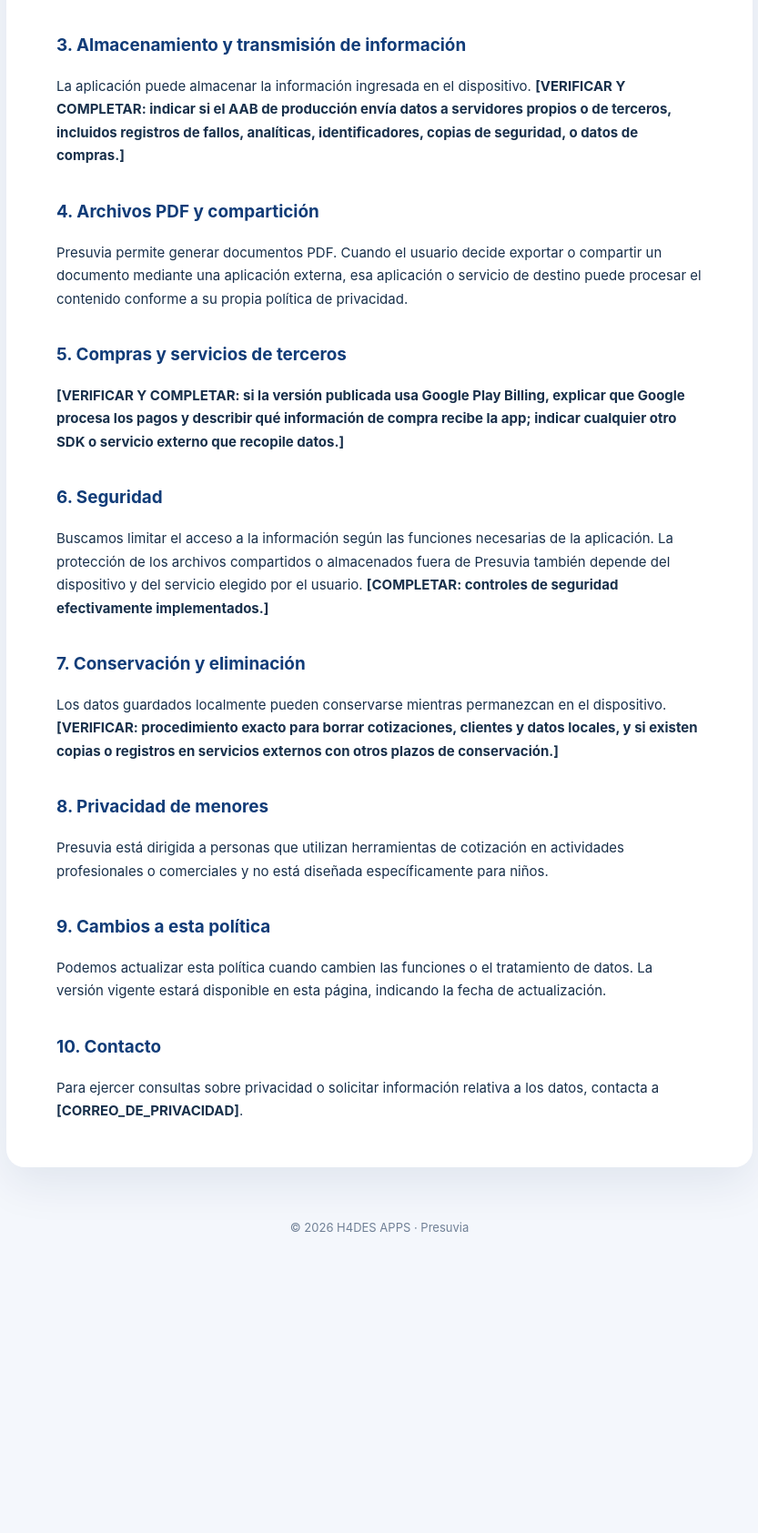
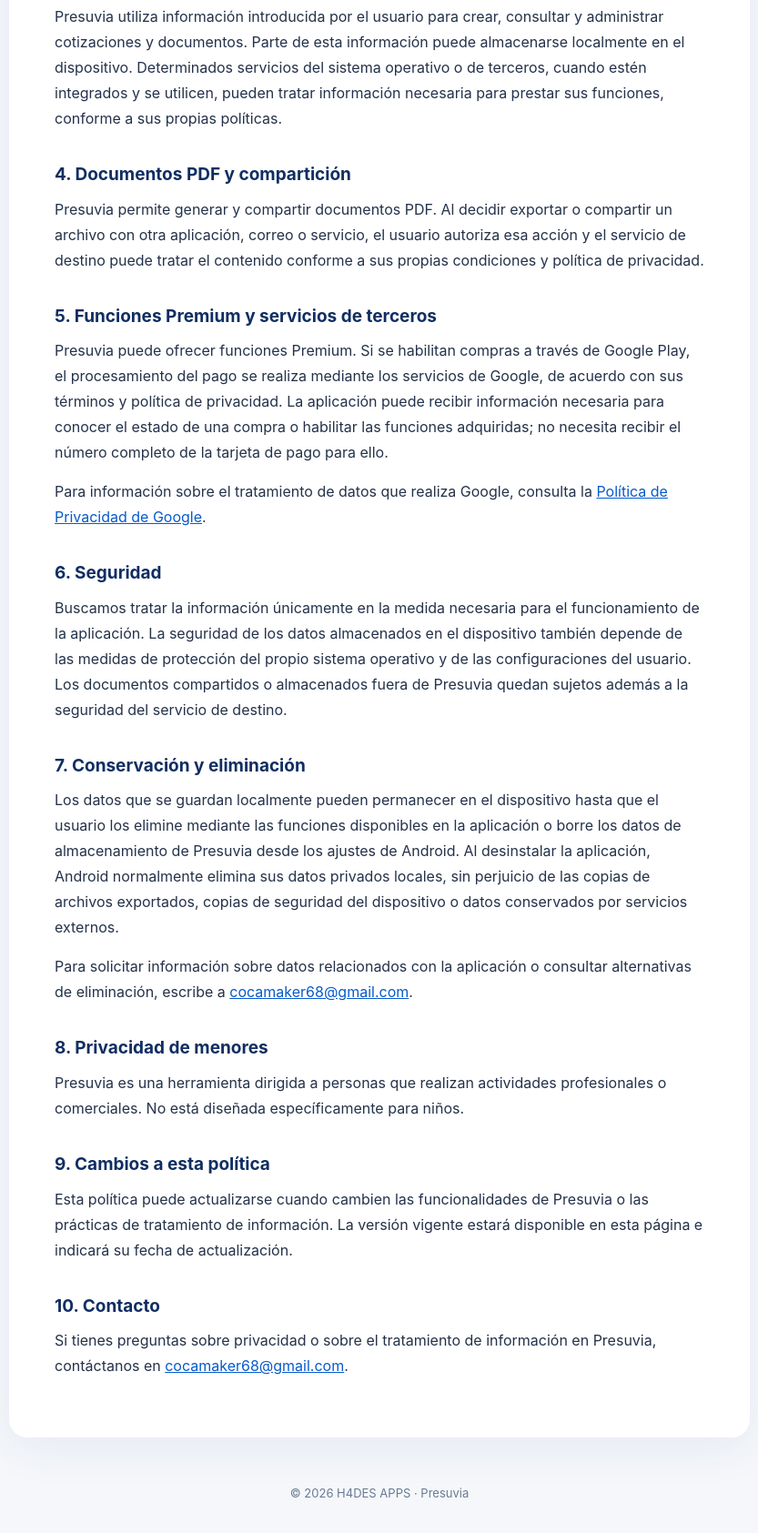
Before and after one commit to cocamaker68-collab/presuvia-privacy, a plain HTML site: page index.html in a window 1280 px wide. Shown: the part 850-2535 px from the top of the page at 91% size, without its empty margins (223-1056 px from the left). Before the commit the page ends 2230 px from the top, so only its background shows below. Drawn offline with Linux system fonts and the light colour scheme.

Commit message:
Update2 index.html

```diff
--- a/index.html
+++ b/index.html
@@ -1,42 +1,44 @@
 <!doctype html>
-<html lang="es">
+<html lang="es-419">
 <head>
-<meta charset="utf-8"><meta name="viewport" content="width=device-width, initial-scale=1">
-<meta name="color-scheme" content="light"><meta name="description" content="Política de privacidad de Presuvia, aplicación de cotizaciones y presupuestos de H4DES APPS.">
-<title>Política de privacidad | Presuvia</title>
-<style>
-:root{font-family:Inter,ui-sans-serif,system-ui,-apple-system,"Segoe UI",Arial,sans-serif;color:#18304b;background:#f4f7fc}*{box-sizing:border-box}body{margin:0;line-height:1.7}.top{background:linear-gradient(125deg,#0b2348,#1356b3);color:white;padding:58px 20px 74px}.wrap{max-width:820px;margin:auto}.brand{font-size:15px;font-weight:750;letter-spacing:.09em;color:#b8dbff}.top h1{font-size:clamp(2rem,5vw,3rem);line-height:1.16;margin:20px 0 12px}.top p{color:#d6e8ff;max-width:650px}.card{max-width:820px;margin:-36px auto 55px;padding:34px clamp(20px,5vw,55px);background:#fff;border-radius:20px;box-shadow:0 18px 50px #0c2a5815}h2{margin-top:33px;font-size:1.18rem;color:#113c78}p,li{font-size:15px}ul{padding-left:20px}.meta{color:#53677d}.note{border-left:4px solid #dd8d27;background:#fff7e7;padding:13px 16px;border-radius:7px}.switch{display:flex;justify-content:flex-end;margin-top:10px}.switch button{background:#e7f0ff;border:0;border-radius:999px;padding:8px 16px;color:#174e9e;cursor:pointer;font-weight:700}a{color:#145db2}footer{text-align:center;font-size:13px;color:#708096;margin:20px} @media(max-width:600px){.card{border-radius:0;margin-top:-25px}.top{padding-bottom:55px}}
-</style>
+  <meta charset="utf-8">
+  <meta name="viewport" content="width=device-width,initial-scale=1">
+  <meta name="description" content="Política de privacidad de Presuvia, aplicación de cotizaciones y presupuestos de H4DES APPS.">
+  <meta name="color-scheme" content="light">
+  <title>Política de privacidad | Presuvia</title>
+  <style>
+    :root{font-family:Inter,ui-sans-serif,system-ui,-apple-system,"Segoe UI",Arial,sans-serif;color:#24324a;background:#f5f7fb;font-synthesis:none}
+    *{box-sizing:border-box}body{margin:0;line-height:1.75}header{background:linear-gradient(115deg,#071e46,#124eb4);color:#fff;padding:58px 22px 55px}header .wrap,.main{max-width:850px;margin:auto}header .brand{font-size:15px;font-weight:750;letter-spacing:.09em;text-transform:uppercase;color:#a9dcff}h1{font-size:clamp(28px,5vw,42px);line-height:1.2;margin:12px 0 16px}header p{margin:0;color:#d4e6ff}main{max-width:850px;margin:-24px auto 50px;padding:0 18px;position:relative}.paper{border-radius:20px;background:#fff;box-shadow:0 12px 50px #19396812;padding:clamp(22px,5vw,50px)}h2{color:#102e62;font-size:19px;line-height:1.4;margin:35px 0 10px}h2:first-of-type{margin-top:24px}p{margin:9px 0 15px}.meta{background:#f3f7fc;padding:18px;border-radius:12px;font-size:14px;line-height:1.8}.meta strong{color:#0b377c}a{color:#075acc;overflow-wrap:anywhere}a:hover{text-decoration:none}footer{text-align:center;color:#697b93;font-size:13px;padding:0 15px 32px}@media(max-width:480px){header{padding-top:44px}.paper{border-radius:16px}}
+  </style>
 </head>
 <body>
-<header class="top"><div class="wrap"><div class="brand">PRESUVIA · H4DES APPS</div><div class="switch"><button id="langBtn" type="button" onclick="setLanguage()">English</button></div><h1 id="hero">Política de privacidad</h1><p id="subtitle">Información sobre el tratamiento de datos en la aplicación Presuvia.</p></div></header>
-<main class="card" id="es">
-<p class="meta"><strong>Última actualización:</strong> 16 de noviembre de 2026<br><strong>Aplicación:</strong> Presuvia<br><strong>Desarrollador:</strong> H4DES APPS<br><strong>Identificador Android:</strong> com.h4desapps.presuvia</p>
-<p class="note"><strong>Antes de publicar:</strong> sustituir el correo de contacto y verificar las afirmaciones sobre transmisión de datos, servicios de terceros y compras con una auditoría del AAB de producción. Eliminar este aviso una vez verificado.</p>
-<h2>1. Responsable y contacto</h2><p>H4DES APPS desarrolla Presuvia, una aplicación para preparar y administrar cotizaciones y presupuestos. Para consultas sobre privacidad, escríbenos a <strong>[CORREO_DE_PRIVACIDAD]</strong>.</p>
-<h2>2. Información utilizada por la aplicación</h2><p>Para permitir la creación de cotizaciones, Presuvia permite introducir datos de clientes, empresas, productos y servicios, importes, impuestos y otros detalles comerciales. La aplicación también puede guardar preferencias y documentos generados.</p>
-<h2>3. Almacenamiento y transmisión de información</h2><p>La aplicación puede almacenar la información ingresada en el dispositivo. <strong>[VERIFICAR Y COMPLETAR: indicar si el AAB de producción envía datos a servidores propios o de terceros, incluidos registros de fallos, analíticas, identificadores, copias de seguridad, o datos de compras.]</strong></p>
-<h2>4. Archivos PDF y compartición</h2><p>Presuvia permite generar documentos PDF. Cuando el usuario decide exportar o compartir un documento mediante una aplicación externa, esa aplicación o servicio de destino puede procesar el contenido conforme a su propia política de privacidad.</p>
-<h2>5. Compras y servicios de terceros</h2><p><strong>[VERIFICAR Y COMPLETAR: si la versión publicada usa Google Play Billing, explicar que Google procesa los pagos y describir qué información de compra recibe la app; indicar cualquier otro SDK o servicio externo que recopile datos.]</strong></p>
-<h2>6. Seguridad</h2><p>Buscamos limitar el acceso a la información según las funciones necesarias de la aplicación. La protección de los archivos compartidos o almacenados fuera de Presuvia también depende del dispositivo y del servicio elegido por el usuario. <strong>[COMPLETAR: controles de seguridad efectivamente implementados.]</strong></p>
-<h2>7. Conservación y eliminación</h2><p>Los datos guardados localmente pueden conservarse mientras permanezcan en el dispositivo. <strong>[VERIFICAR: procedimiento exacto para borrar cotizaciones, clientes y datos locales, y si existen copias o registros en servicios externos con otros plazos de conservación.]</strong></p>
-<h2>8. Privacidad de menores</h2><p>Presuvia está dirigida a personas que utilizan herramientas de cotización en actividades profesionales o comerciales y no está diseñada específicamente para niños.</p>
-<h2>9. Cambios a esta política</h2><p>Podemos actualizar esta política cuando cambien las funciones o el tratamiento de datos. La versión vigente estará disponible en esta página, indicando la fecha de actualización.</p>
-<h2>10. Contacto</h2><p>Para ejercer consultas sobre privacidad o solicitar información relativa a los datos, contacta a <strong>[CORREO_DE_PRIVACIDAD]</strong>.</p>
-</main>
-<main class="card" id="en" hidden>
-<p class="meta"><strong>Last updated:</strong> November 16, 2026<br><strong>App:</strong> Presuvia<br><strong>Developer:</strong> H4DES APPS<br><strong>Android package:</strong> com.h4desapps.presuvia</p>
-<p class="note"><strong>Before publishing:</strong> replace the contact email and verify all statements about data transmission, third-party services and purchases through an audit of the production AAB. Remove this notice after verification.</p>
-<h2>1. Controller and contact</h2><p>H4DES APPS develops Presuvia, an app for creating and managing quotations and estimates. For privacy questions, contact <strong>[PRIVACY_CONTACT_EMAIL]</strong>.</p>
-<h2>2. Information used by the app</h2><p>To create quotations, Presuvia lets users enter customer and business details, products and services, prices, taxes and other commercial information. The app may also store preferences and generated documents.</p>
-<h2>3. Storage and transmission</h2><p>The app may store information entered by users on their device. <strong>[VERIFY AND COMPLETE: describe whether the production AAB transmits any data to first- or third-party servers, including crash reports, analytics, identifiers, backups, or purchase records.]</strong></p>
-<h2>4. PDFs and sharing</h2><p>Presuvia can generate PDF documents. If a user chooses to export or share a document through another app, that destination app or service may process its contents under its own privacy policy.</p>
-<h2>5. Purchases and third parties</h2><p><strong>[VERIFY AND COMPLETE: if Google Play Billing is enabled in the published build, explain that Google processes payments and what purchase information the app receives; disclose any additional third-party SDKs collecting data.]</strong></p>
-<h2>6. Security</h2><p>We aim to limit access to information to what is necessary for the app's functions. Protection of files shared or stored outside Presuvia also depends on the user's device and chosen services. <strong>[COMPLETE: security measures actually implemented.]</strong></p>
-<h2>7. Retention and deletion</h2><p>Locally stored information may remain on the device. <strong>[VERIFY: exact process for deleting quotations, customers and app data, and whether third-party services retain copies or logs under separate retention periods.]</strong></p>
-<h2>8. Children</h2><p>Presuvia is intended for people using quotation tools in professional or commercial activities and is not specifically designed for children.</p>
-<h2>9. Changes</h2><p>We may update this policy if app features or data handling change. The current policy and its update date will be posted on this page.</p>
-<h2>10. Contact</h2><p>For privacy questions or requests relating to data, email <strong>cocamaker68@gmail.com</strong>.</p>
-</main><footer>© 2026 H4DES APPS · Presuvia</footer>
-<script>let lang='es';function setLanguage(){lang=lang==='es'?'en':'es';document.getElementById('es').hidden=lang!=='es';document.getElementById('en').hidden=lang!=='en';document.documentElement.lang=lang;document.getElementById('hero').textContent=lang==='es'?'Política de privacidad':'Privacy Policy';document.getElementById('subtitle').textContent=lang==='es'?'Información sobre el tratamiento de datos en la aplicación Presuvia.':'Information about data handling in the Presuvia app.';document.getElementById('langBtn').textContent=lang==='es'?'English':'Español'}</script>
-</body></html>
+<header><div class="wrap"><div class="brand">Presuvia · H4DES APPS</div><h1>Política de privacidad</h1><p>Información sobre el uso y tratamiento de datos en la aplicación Presuvia.</p></div></header>
+<main><article class="paper">
+<div class="meta"><strong>Última actualización:</strong> 16 de noviembre de 2026<br><strong>Aplicación:</strong> Presuvia<br><strong>Desarrollador:</strong> H4DES APPS<br></div>
+<h2>1. Responsable y contacto</h2>
+<p>H4DES APPS desarrolla Presuvia, una aplicación para preparar y administrar cotizaciones y presupuestos. Para consultas relacionadas con la privacidad puedes escribir a <a href="mailto:cocamaker68@gmail.com">cocamaker68@gmail.com</a>.</p>
+<h2>2. Información utilizada por la aplicación</h2>
+<p>Presuvia permite ingresar información relacionada con cotizaciones, como datos de clientes y empresas, productos, servicios, descripciones, cantidades, importes, impuestos y otros detalles comerciales. La aplicación también puede conservar preferencias y documentos generados para ofrecer sus funcionalidades.</p>
+<p>El usuario decide qué información incorpora a sus cotizaciones y debe evitar introducir datos personales que no sean necesarios para su actividad.</p>
+<h2>3. Almacenamiento y tratamiento de información</h2>
+<p>Presuvia utiliza información introducida por el usuario para crear, consultar y administrar cotizaciones y documentos. Parte de esta información puede almacenarse localmente en el dispositivo. Determinados servicios del sistema operativo o de terceros, cuando estén integrados y se utilicen, pueden tratar información necesaria para prestar sus funciones, conforme a sus propias políticas.</p>
+<h2>4. Documentos PDF y compartición</h2>
+<p>Presuvia permite generar y compartir documentos PDF. Al decidir exportar o compartir un archivo con otra aplicación, correo o servicio, el usuario autoriza esa acción y el servicio de destino puede tratar el contenido conforme a sus propias condiciones y política de privacidad.</p>
+<h2>5. Funciones Premium y servicios de terceros</h2>
+<p>Presuvia puede ofrecer funciones Premium. Si se habilitan compras a través de Google Play, el procesamiento del pago se realiza mediante los servicios de Google, de acuerdo con sus términos y política de privacidad. La aplicación puede recibir información necesaria para conocer el estado de una compra o habilitar las funciones adquiridas; no necesita recibir el número completo de la tarjeta de pago para ello.</p>
+<p>Para información sobre el tratamiento de datos que realiza Google, consulta la <a href="https://policies.google.com/privacy" rel="noopener noreferrer" target="_blank">Política de Privacidad de Google</a>.</p>
+<h2>6. Seguridad</h2>
+<p>Buscamos tratar la información únicamente en la medida necesaria para el funcionamiento de la aplicación. La seguridad de los datos almacenados en el dispositivo también depende de las medidas de protección del propio sistema operativo y de las configuraciones del usuario. Los documentos compartidos o almacenados fuera de Presuvia quedan sujetos además a la seguridad del servicio de destino.</p>
+<h2>7. Conservación y eliminación</h2>
+<p>Los datos que se guardan localmente pueden permanecer en el dispositivo hasta que el usuario los elimine mediante las funciones disponibles en la aplicación o borre los datos de almacenamiento de Presuvia desde los ajustes de Android. Al desinstalar la aplicación, Android normalmente elimina sus datos privados locales, sin perjuicio de las copias de archivos exportados, copias de seguridad del dispositivo o datos conservados por servicios externos.</p>
+<p>Para solicitar información sobre datos relacionados con la aplicación o consultar alternativas de eliminación, escribe a <a href="mailto:cocamaker68@gmail.com">cocamaker68@gmail.com</a>.</p>
+<h2>8. Privacidad de menores</h2>
+<p>Presuvia es una herramienta dirigida a personas que realizan actividades profesionales o comerciales. No está diseñada específicamente para niños.</p>
+<h2>9. Cambios a esta política</h2>
+<p>Esta política puede actualizarse cuando cambien las funcionalidades de Presuvia o las prácticas de tratamiento de información. La versión vigente estará disponible en esta página e indicará su fecha de actualización.</p>
+<h2>10. Contacto</h2>
+<p>Si tienes preguntas sobre privacidad o sobre el tratamiento de información en Presuvia, contáctanos en <a href="mailto:cocamaker68@gmail.com">cocamaker68@gmail.com</a>.</p>
+</article></main>
+<footer>© 2026 H4DES APPS · Presuvia</footer>
+</body>
+</html>
```
